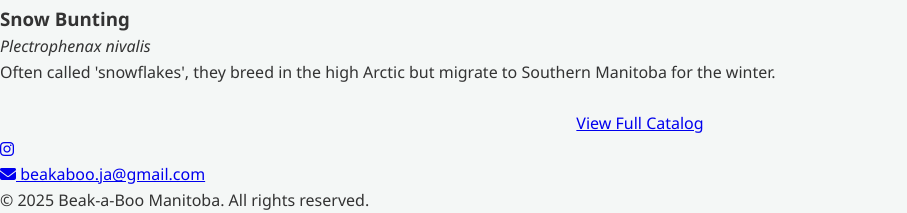
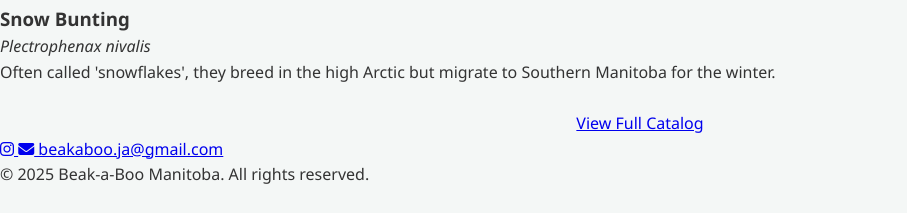
Before and after one commit to shivamsharmawpg-code/Testing, a plain HTML site: page index.html in a window 1280 px wide. Shown: the part 2505-2718 px from the top of the page, without its empty margins (0-907 px from the left). After the commit the page ends 2693 px from the top, so only its background shows below. Drawn offline with Linux system fonts and the light colour scheme.

Commit message:
Update index.html

```diff
--- a/index.html
+++ b/index.html
@@ -50,19 +50,15 @@
     </main>
 
     <footer>
-        <div class="footer-content">
-            <div class="footer-social">
-                <a href="https://www.instagram.com/beakaboo.ja/" target="_blank" aria-label="Instagram">
-                    <i class="fa-brands fa-instagram"></i>
-                </a>
-            </div>
-            <div class="footer-contact-info">
-                <a href="mailto:beakaboo.ja@gmail.com">
-                    <i class="fa-solid fa-envelope"></i> beakaboo.ja@gmail.com
-                </a>
-            </div>
+        <div class="footer-links">
+            <a href="https://www.instagram.com/beakaboo.ja/" target="_blank" aria-label="Instagram" class="social-icon">
+                <i class="fa-brands fa-instagram"></i>
+            </a>
+            <a href="mailto:beakaboo.ja@gmail.com" class="contact-email">
+                <i class="fa-solid fa-envelope"></i> beakaboo.ja@gmail.com
+            </a>
         </div>
-        <p class="copyright">&copy; 2025 Beak-a-Boo Manitoba. All rights reserved.</p>
+        <p>&copy; 2025 Beak-a-Boo Manitoba. All rights reserved.</p>
     </footer>
 
     <script src="birds.js"></script>
```
